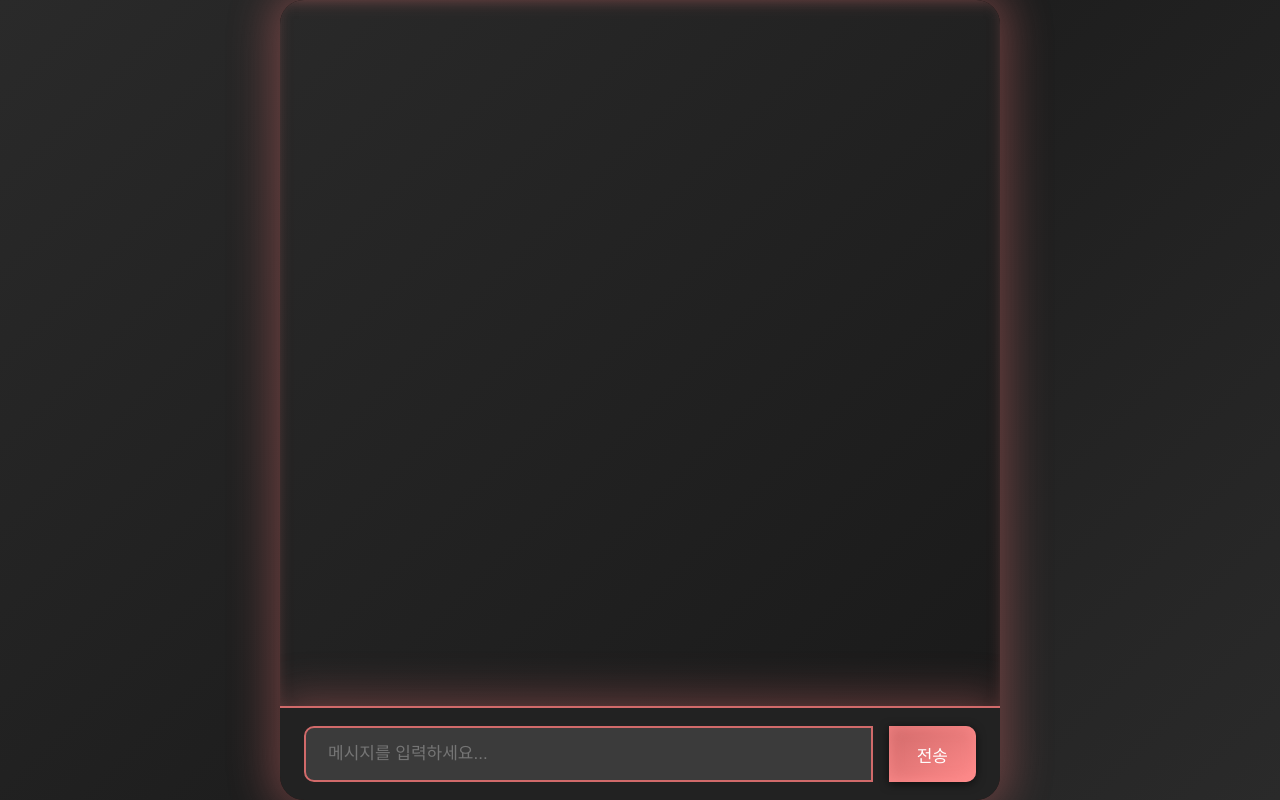
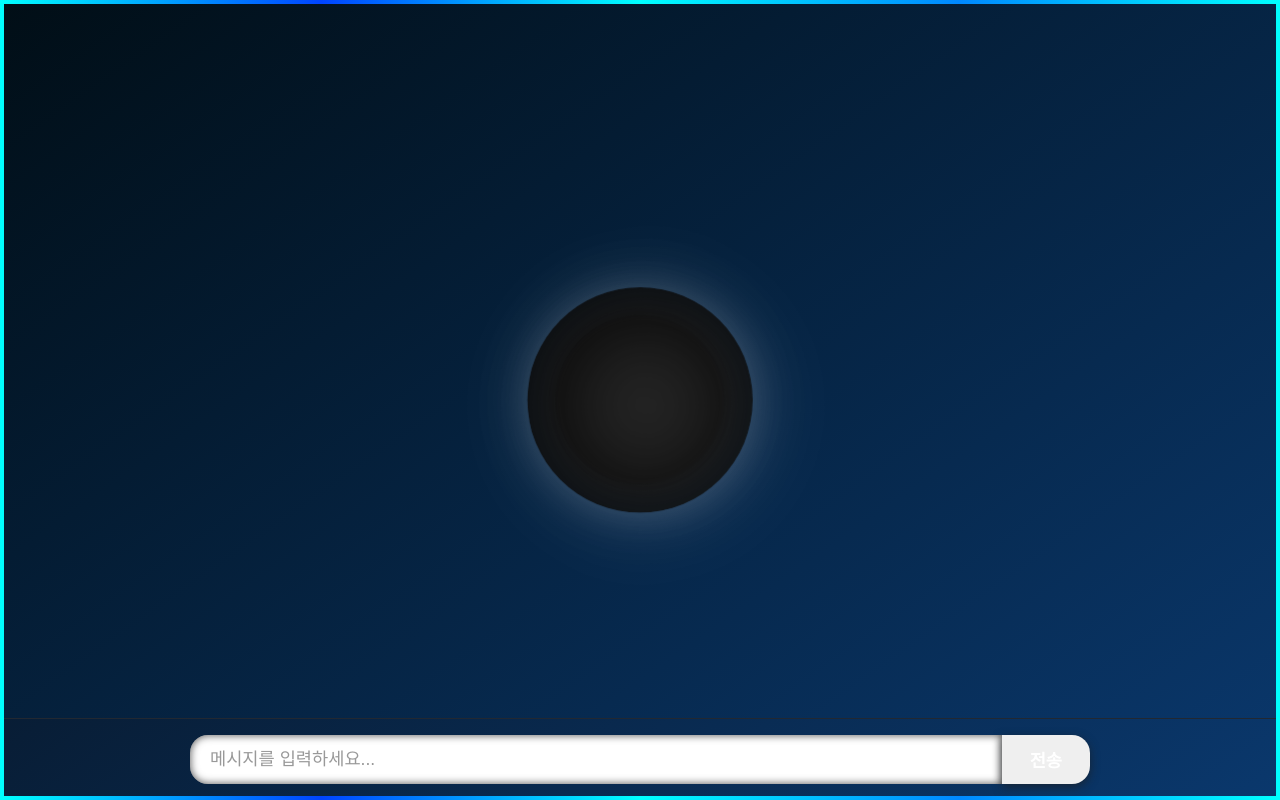
Before and after one commit to INSECT5386/Chat, a plain HTML site: page Web/index.html in a window 1280 px wide. Drawn offline with Linux system fonts and the light colour scheme.

Commit message:
Update index.html

```diff
--- a/Web/index.html
+++ b/Web/index.html
@@ -3,178 +3,292 @@
 <head>
 <meta charset="UTF-8" />
 <meta name="viewport" content="width=device-width, initial-scale=1" />
-<title>S3GeN 챗봇 - 업그레이드 버전</title>
+<title>S3GeN</title>
 <style>
   @import url('https://fonts.googleapis.com/css2?family=Noto+Sans+KR:wght@400;500&display=swap');
 
 html, body {
-    margin: 0; padding: 0;
-    height: 100%;
-    background: linear-gradient(135deg, #2a2a2a 0%, #1e1e1e 50%, #2a2a2a 100%);
+  margin: 0; padding: 0; height: 100%;
+  background: linear-gradient(145deg, #010e16 ,#0a386d);
   font-family: 'Noto Sans KR', sans-serif;
-    color: #eee;
+  color: #EEEEEE;
   overflow: hidden;
 }
 
-  #chat {
-    max-width: 720px;
-    height: 100vh;
-    margin: 0 auto;
+#appContainer {
   display: flex;
   flex-direction: column;
-    background: #111;
-    border-radius: 24px;
-    box-shadow:
-      0 0 40px 10px rgba(209, 106, 106, 0.4);
-    overflow: hidden;
+  height: 100vh;  /* 꼭 100vh로 꽉 차게 */
+  width: 100%;
 }
 
-  #messagesContainer {
-    flex-grow: 1;
-    background: linear-gradient(135deg, #292929 0%, #1a1a1a 100%);
-    padding: 20px 28px;
-    overflow-y: auto;
-    scrollbar-width: thin;
-    scrollbar-color: #d16a6a transparent;
+/* 화면 테두리 플라즈마 효과 */
+#appContainer::before {
+  content: "";
+  position: fixed;
+  top: 0; left: 0; right: 0; bottom: 0;
+  pointer-events: none;
+  border: 4px solid;
+  border-image: linear-gradient(
+    270deg,
+    #00ffff,
+    #0088ff,
+    #00ffff,
+    #0044ff,
+    #00ffff
+  ) 1;
+  border-radius: 12px;
   box-shadow:
-      inset 0 5px 20px -10px rgba(209, 106, 106, 0.8);
-  }
-  #messagesContainer::-webkit-scrollbar {
-    width: 8px;
-  }
-  #messagesContainer::-webkit-scrollbar-thumb {
-    background-color: #d16a6a;
-    border-radius: 10px;
-  }
-  #messagesContainer::-webkit-scrollbar-track {
-    background: transparent;
+    0 0 15px #00ffff,
+    0 0 30px #0088ff,
+    0 0 45px #00ffff,
+    0 0 60px #0044ff;
+  animation: plasmaFlow 3s linear infinite;
+  z-index: 10;
 }
 
-  #messages {
+@keyframes plasmaFlow {
+  0% {
+    border-image-source: linear-gradient(
+      270deg,
+      #00ffff,
+      #0088ff,
+      #00ffff,
+      #0044ff,
+      #00ffff
+    );
+  }
+  50% {
+    border-image-source: linear-gradient(
+      90deg,
+      #00ffff,
+      #0044ff,
+      #00ffff,
+      #0088ff,
+      #00ffff
+    );
+  }
+  100% {
+    border-image-source: linear-gradient(
+      270deg,
+      #00ffff,
+      #0088ff,
+      #00ffff,
+      #0044ff,
+      #00ffff
+    );
+  }
+}
+
+
+#chatArea {
+  flex-grow: 1;       /* 화면 다 먹고 */
+  overflow: hidden;
   display: flex;
   flex-direction: column;
+  padding: 60px 30px 20px 30px; /* 위쪽 넉넉히, 아래는 약간 */
+  box-sizing: border-box;
+}
+
+.orbit {
+  position: absolute;
+  top: 50%;
+  left: 50%;
+  width: 220px;
+  height: 220px;
+  margin: -110px 0 0 -110px;
+  border-radius: 50%;
+  pointer-events: none;
+  background:
+    radial-gradient(circle at center, #000000 50%, transparent 85%),
+    radial-gradient(circle at center, rgba(255, 255, 255, 0.1) 60%, transparent 90%);
+  box-shadow:
+    inset 0 0 80px 30px rgba(0, 0, 0, 0.95),
+    0 0 40px 20px rgba(255, 255, 255, 0.05);
+  filter: drop-shadow(0 0 15px rgba(255, 255, 255, 0.1));
+  animation: slowRotate 20s linear infinite;
+  z-index: 0;
+  transform-style: preserve-3d;
+}
+
+.orbit::before {
+  content: "";
+  position: absolute;
+  top: 50%;
+  left: 50%;
+  width: 280px;
+  height: 280px;
+  margin: -140px 0 0 -140px;
+  border-radius: 50%;
+  background:
+    radial-gradient(ellipse at center,
+      rgba(255,255,255,0.2) 10%,
+      transparent 70%);
+  filter: blur(20px);
+  opacity: 0.6;
+  animation: pulseWarp 5s ease-in-out infinite alternate;
+  z-index: -1;
+}
+
+@keyframes slowRotate {
+  0% {
+    transform: rotateZ(0deg) scale(1);
+  }
+  50% {
+    transform: rotateZ(180deg) scale(1.05);
+  }
+  100% {
+    transform: rotateZ(360deg) scale(1);
+  }
+}
+
+@keyframes pulseWarp {
+  0% {
+    transform: scale(1) translate(0, 0) rotate(0deg);
+    opacity: 0.5;
+  }
+  100% {
+    transform: scale(1.1) translate(5px, -5px) rotate(10deg);
+    opacity: 0.7;
+  }
+}
+
+
+
+#messages {
+  padding: 60px 20px 10px 20px;
+  flex-grow: 1;
+  overflow-y: auto;
+  display: flex;
+  flex-direction: column;
+  padding: 30px 20px 10px 20px;
+  gap: 10px;
+  box-sizing: border-box;
+  scroll-behavior: smooth;
+  position: relative;
+  z-index: 2; /* 원보다 위에 나오도록 */
 }
 
 .message {
-    margin: 10px 0;
+  position: relative;
+  line-height: 1.6;
   padding: 14px 22px;
+  border-radius: 24px;
   max-width: 70%;
-    border-radius: 24px;
-    font-size: 16px;
-    line-height: 1.5;
+  white-space: pre-wrap;
   word-wrap: break-word;
-    white-space: pre-wrap;
-    box-shadow:
-      0 4px 15px rgba(0,0,0,0.5);
   animation: fadeIn 0.3s ease-in;
-    position: relative;
+  box-shadow: 0 2px 8px rgba(0, 0, 0, 0.25);
+  font-size: 1.05rem;
 }
 
 .bot {
   align-self: flex-start;
-    background: linear-gradient(145deg, #4a2626, #6a3a3a);
-    color: #ffeaea;
-    border-left: 8px solid #d16a6a;
-    padding-left: 28px;
-    margin-left: 24px;
+  background: #3A3F44;
+  color: #D4D7DC;
   text-align: left;
+  margin-left: 10px;
+  border-left: 6px solid #181a1c;
+  padding-left: 18px;
+  box-shadow: 0 2px 8px rgba(100, 149, 237, 0.25);
 }
 
 .user {
   align-self: flex-end;
-    background: linear-gradient(145deg, #d16a6a, #ff8a8a);
-    color: #fff9f9;
-    border-right: 8px solid #8a2f2f;
-    padding-right: 28px;
-    font-weight: 600;
-    letter-spacing: 0.04em;
-    filter: drop-shadow(0 0 3px #ff6a6a);
-    margin-right: 16px;
+  background: #3A3F44;
+  color: #D4D7DC;
   text-align: right;
+  margin-right: 10px;
+  border-right: 6px solid #181a1c;
+  padding-right: 18px;
+  box-shadow: 0 2px 8px rgba(100, 149, 237, 0.25);
 }
 
-  .user::before {
-    content: '';
-    position: absolute;
-    top: 12px;
-    right: 22%;
-    width: 60%;
-    height: 12px;
-    background: linear-gradient(60deg, rgba(255,255,255,0.2), rgba(255,255,255,0));
-    border-radius: 50%;
-    pointer-events: none;
-    filter: blur(4px);
-    transform: rotate(20deg);
+#inputArea {
+  padding: 16px 30px;
+  background: linear-gradient(145deg, #081d35 ,#0a386d);
+  border-top: 1px solid #222831;
+  display: flex;
+  justify-content: center;
+  /* 입력창 무조건 아래에 붙게 */
+  flex-shrink: 0;
 }
 
 #inputForm {
-    background: #222;
-    border-top: 2px solid #d16a6a;
-    padding: 18px 24px;
   display: flex;
-    gap: 16px;
-    box-shadow:
-      0 -10px 40px rgba(209, 106, 106, 0.35);
-    border-radius: 0 0 24px 24px;
+  width: 100%;
+  max-width: 900px;
 }
 
-  #inputForm input[type="text"] {
+#messageInput {
   flex-grow: 1;
-    padding: 16px 22px;
-    font-size: 17px;
-    background-color: #3b3b3b;
-    color: #f8f0f0;
-    border: 2px solid #d16a6a;
-    border-radius: 10px 0 0 10px;
+  border: none;
+  border-radius: 18px 0 0 18px;
+  padding: 14px 20px;
+  font-size: 1.1rem;
+  background: linear-gradient(145deg, #3A3F44);
+  color: #EEEEEE;  /* 글자색은 어두운 배경에 맞게 밝게 */
   outline: none;
-    transition: border-color 0.3s ease;
+  box-shadow:
+    inset 0 0 8px rgba(0, 0, 0, 0.7);
+  transition: background 0.3s ease;
 }
 
-  #inputForm input[type="text"]:focus {
-    border-color: #ff8a8a;
-    box-shadow: 0 0 12px #ff6a6aaa;
+
+#messageInput::placeholder {
+  color: #999999;
 }
 
-  #inputForm button {
-    background: linear-gradient(145deg, #d16a6a, #ff8a8a);
-    color: white;
-    border: none;
-    padding: 0 28px;
-    font-size: 17px;
-    cursor: pointer;
-    border-radius: 0 10px 10px 0;
-    transition: all 0.25s ease-in-out;
-    box-shadow:
-      0 2px 10px rgba(0, 0, 0, 0.6),
-      inset 0 0 14px rgba(255, 140, 140, 0.8);
+#messageInput:focus {
+  background-color: #2a2f36;
 }
 
-  #inputForm button:hover {
-    background: linear-gradient(145deg, #ff8a8a, #d16a6a);
+#sendBtn {
+  background: linear-gradient(145deg, #3A3F44);
+  border: none;
+  color: white;
+  font-weight: 600;
+  padding: 0 28px;
+  border-radius: 0 18px 18px 0;
+  cursor: pointer;
+  font-size: 1.1rem;
   box-shadow:
-      0 5px 18px rgba(255, 100, 100, 0.85),
-      inset 0 0 20px rgba(255, 255, 255, 0.85);
+    0 3px 10px rgba(29, 32, 34, 0.7);
+  transition: background 0.3s ease;
+}
+
+#sendBtn:hover {
+  background: linear-gradient(145deg, #010e16, #0a386d);
+  box-shadow:
+    0 5px 15px rgba(35, 37, 38, 0.9);
   transform: scale(1.05);
 }
 
 @keyframes fadeIn {
-    from { opacity: 0; transform: translateY(8px); }
+  from { opacity: 0; transform: translateY(10px); }
   to { opacity: 1; transform: translateY(0); }
 }
+
+
 </style>
 </head>
 <body>
-
-<div id="chat">
-  <div id="messagesContainer">
+  <div id="appContainer">
+    <div id="chatArea">
+      <div class="orbit"></div> <!-- 빨강/파랑 orbit 대신 이거 하나만 -->
       <div id="messages"></div>
     </div>
 
+    <div id="inputArea">
       <form id="inputForm">
         <input type="text" id="messageInput" autocomplete="off" placeholder="메시지를 입력하세요..." />
-    <button type="submit">전송</button>
+        <button type="submit" id="sendBtn">전송</button>
       </form>
     </div>
+  </div>
+
+</body>
+
 
 <script>
   const messagesDiv = document.getElementById('messages');
@@ -203,13 +317,14 @@
       eventSource = null;
     }
 
+    // URL 바꿔서 연결하세요
     const url = 'https://yuchan5386-api-0.hf.space/chat?message=' + encodeURIComponent(message);
     eventSource = new EventSource(url);
 
     let accumulatedResponse = '';
 
     eventSource.onopen = () => {
-      console.log('Connected to API');
+      console.log('SSE 연결됨');
     };
 
     eventSource.onmessage = (event) => {
@@ -238,7 +353,7 @@
     };
 
     eventSource.onerror = (err) => {
-      console.error('EventSource error:', err);
+      console.error('SSE 에러:', err);
       if (eventSource) {
         eventSource.close();
         eventSource = null;
@@ -247,6 +362,5 @@
     };
   });
 </script>
-
 </body>
 </html>
```
Lines whose indentation alone changed are shown as unchanged.
